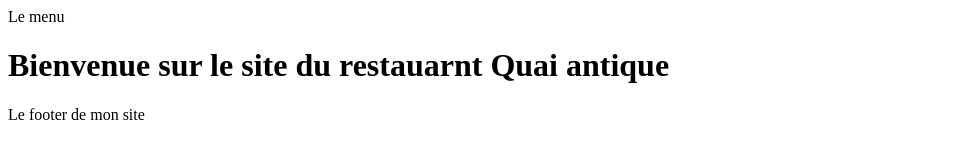
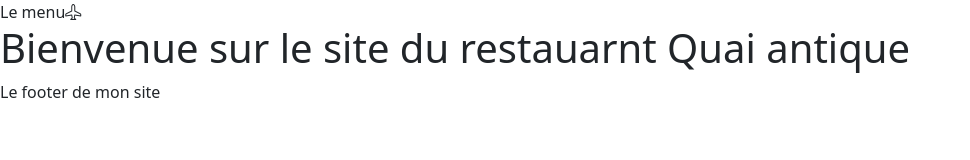
Before and after one commit to N-DIASS/Quai-Antique, a website with bundled scripts: page index.html in a window 1280 px wide. Shown: the whole page, without its empty margins (0-970 px from the left). Built offline with nearby package versions, Linux system fonts and the light colour scheme; files whose address does not match are found by name.

Commit message:
Bootsrap Install

```diff
--- a/index.html
+++ b/index.html
@@ -3,11 +3,15 @@
 <head>
     <meta charset="UTF-8">
     <meta name="viewport" content="width=device-width, initial-scale=1.0">
+
+    <link rel="stylesheet" href="node_modules/bootstrap/dist/css/bootstrap.min.css">
+    <link rel="stylesheet" href="node_modules/bootstrap-icons/font/bootstrap-icons.css">
+
     <title>Document</title>
 </head>
 
 <body>
-    <header>Le menu</header>
+    <header>Le menu<i class="bi bi-airplane"></i></header>
 
     <main id="main-page">
         <!--Le contenu de la page sera injecté ici-->
@@ -17,4 +21,5 @@
 </body>
 
 <script type="module" src="Router/Router.js"></script>
+<script src="node_modules/bootstrap/dist/js/bootstrap.bundle.min.js"></script>
 </html>
--- /dev/null
+++ b/package.json
@@ -0,0 +1,6 @@
+{
+  "dependencies": {
+    "bootstrap": "^5.3.7",
+    "bootstrap-icons": "^1.13.1"
+  }
+}
```
Also changed, not shown: 2 other files.
